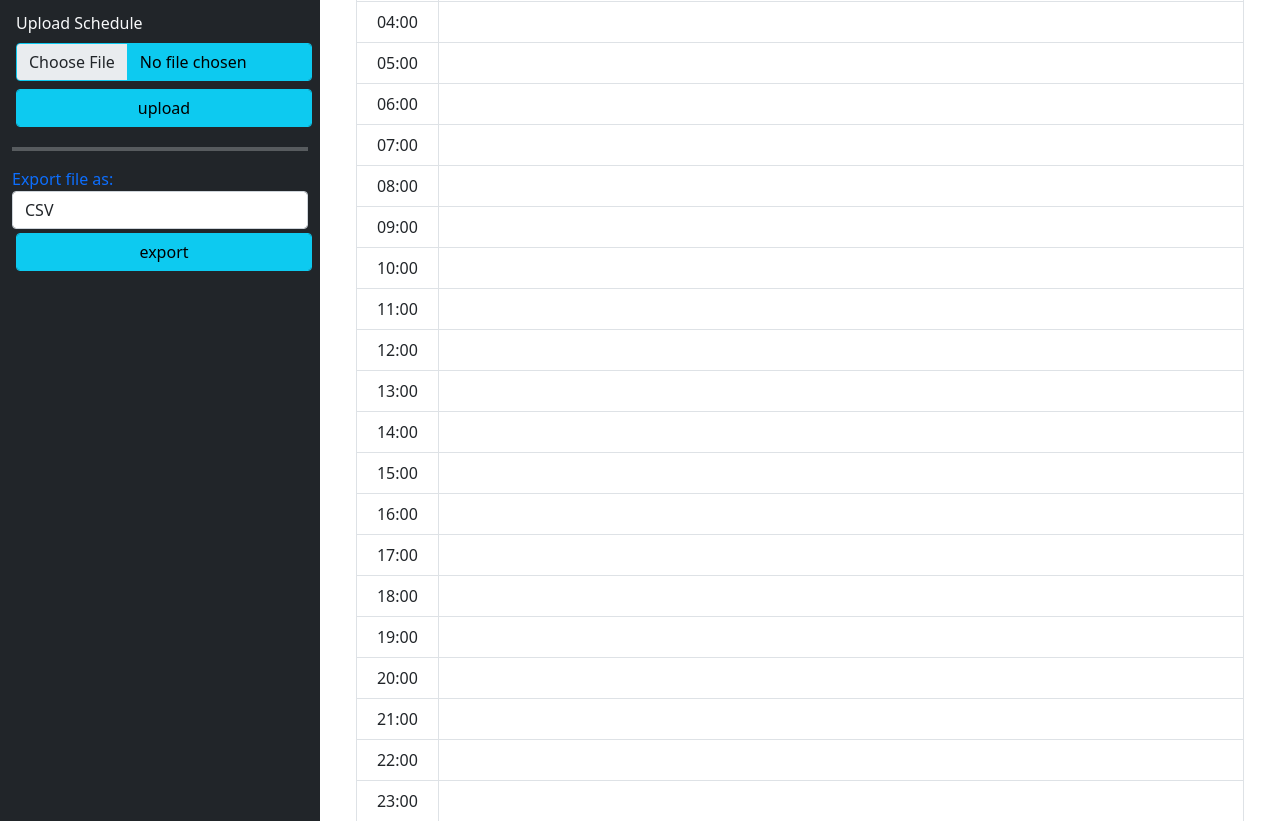
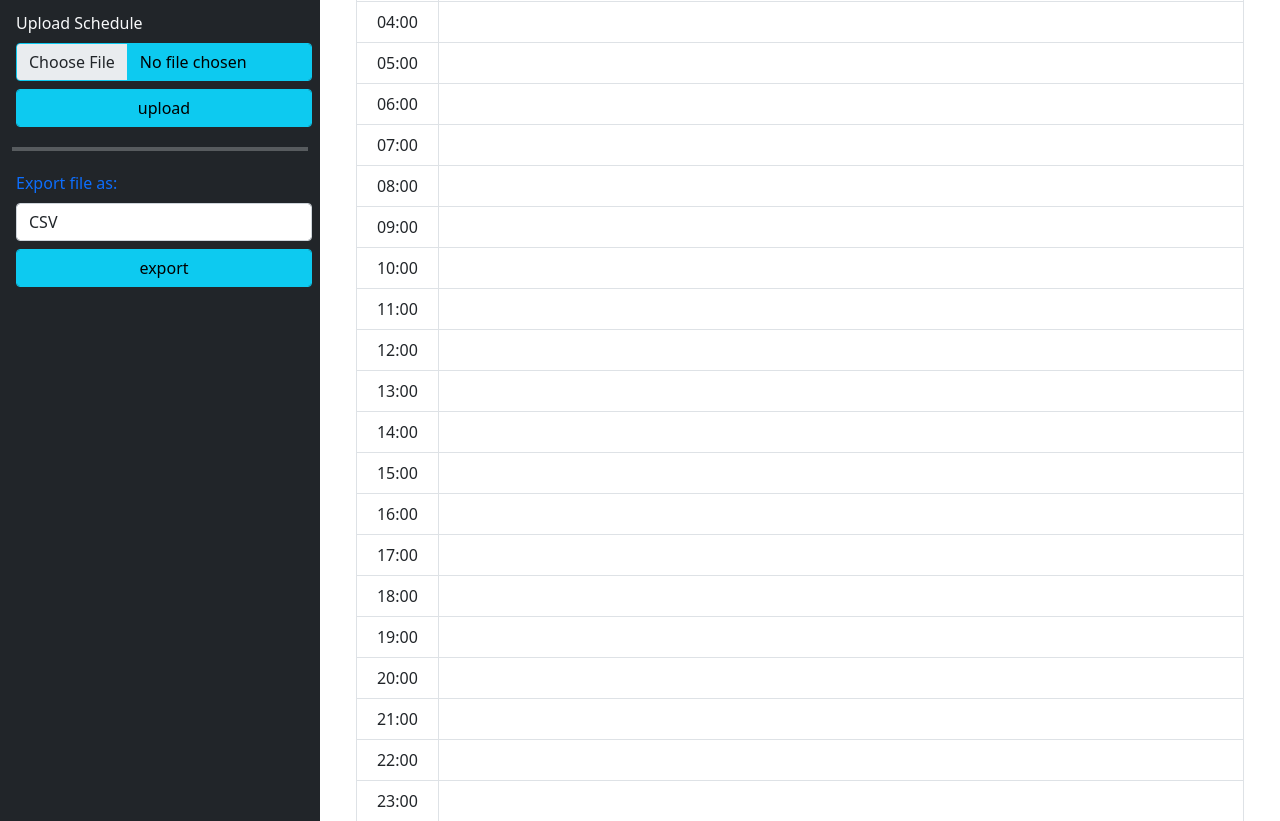
Before and after one commit to npaolini-8/CalendarPlusPlus_public, a Flask app: template flaskr/templates/calendar/day.html in a window 1280 px wide. Shown: the part 359-1180 px from the top of the page. Run offline with Flask 2, Linux system fonts and the light colour scheme; the template is opened without the code that fills it, so the values that code supplies are empty; some libraries are stand-ins or nearby versions.

Commit message:
I fixed it Taylor

```diff
--- a/flaskr/templates/calendar/export.html
+++ b/flaskr/templates/calendar/export.html
@@ -1,12 +1,10 @@
-<form class="sm-form" method="post" enctype="multipart/form-data">
+<form class="sm-form" method="post" enctype="multipart/form-data" style="margin-top: 1em;">
     <div>
-        <label for="exports">Export file as:</label>
-        <select name="exports" id="exports" class="form-control">
+        <label for="exports" class="text-center m-1">Export file as:</label>
+        <select name="exports" id="exports" class="form-control m-1">
             <option value="csv">CSV</option>
             <option value="ics">ICS</option>
         </select>
-    </div>
-    <div>
         <input type="submit" name="export" value="export" class="form-control btn btn-info m-1">
     </div>
 </form>
```
